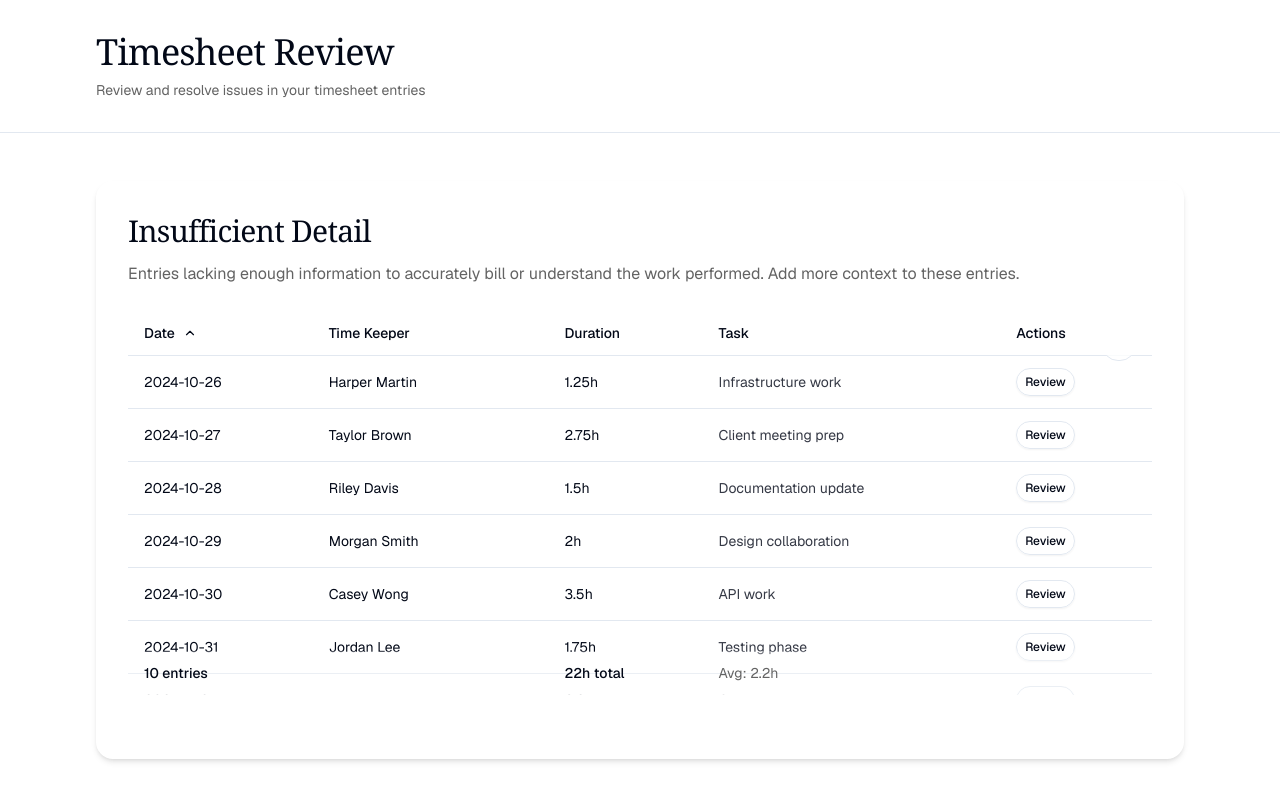
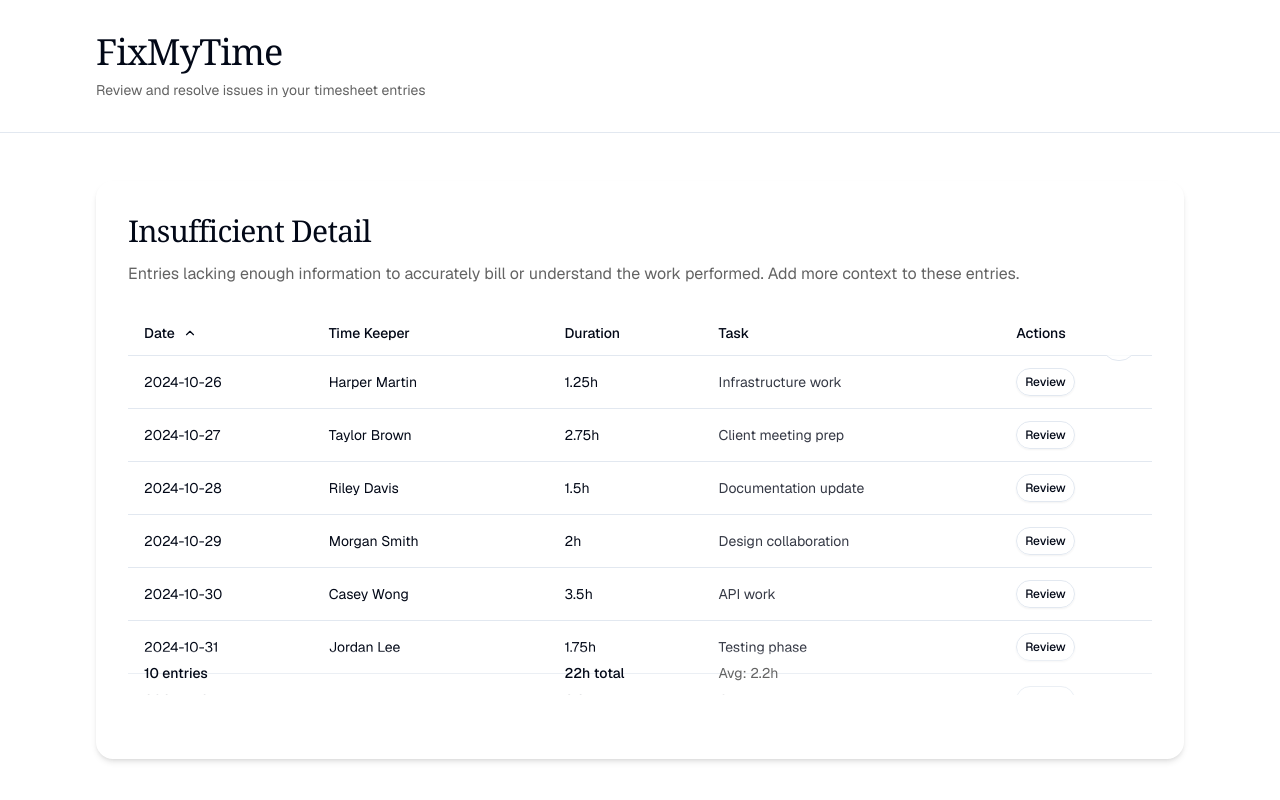
Before and after one commit to cjol/v0-timesheet-agent, a Next.js app: page / in a window 1280 px wide. Shown: the top 800 px of the page. Built offline with nearby package versions, Linux system fonts and the light colour scheme.

Commit message:
update header

```diff
--- a/app/layout.tsx
+++ b/app/layout.tsx
@@ -8,7 +8,7 @@ const _geist = Geist({ subsets: ["latin"] })
 const _geistMono = Geist_Mono({ subsets: ["latin"] })
 
 export const metadata: Metadata = {
-  title: "Timesheet Review",
+  title: "FixMyTime",
   description: "Review and analyze timesheets",
   generator: "v0.app",
 }
--- a/app/page.tsx
+++ b/app/page.tsx
@@ -8,7 +8,7 @@ export default function ReviewPage() {
       {/* Refined header */}
       <header className="border-b border-border bg-card sticky top-0 z-40">
         <div className="max-w-6xl mx-auto px-8 py-8">
-          <h1 className="text-4xl font-serif font-light tracking-tight mb-2">Timesheet Review</h1>
+          <h1 className="text-4xl font-serif font-light tracking-tight mb-2">FixMyTime</h1>
           <p className="text-muted-foreground text-sm">Review and resolve issues in your timesheet entries</p>
         </div>
       </header>
```
